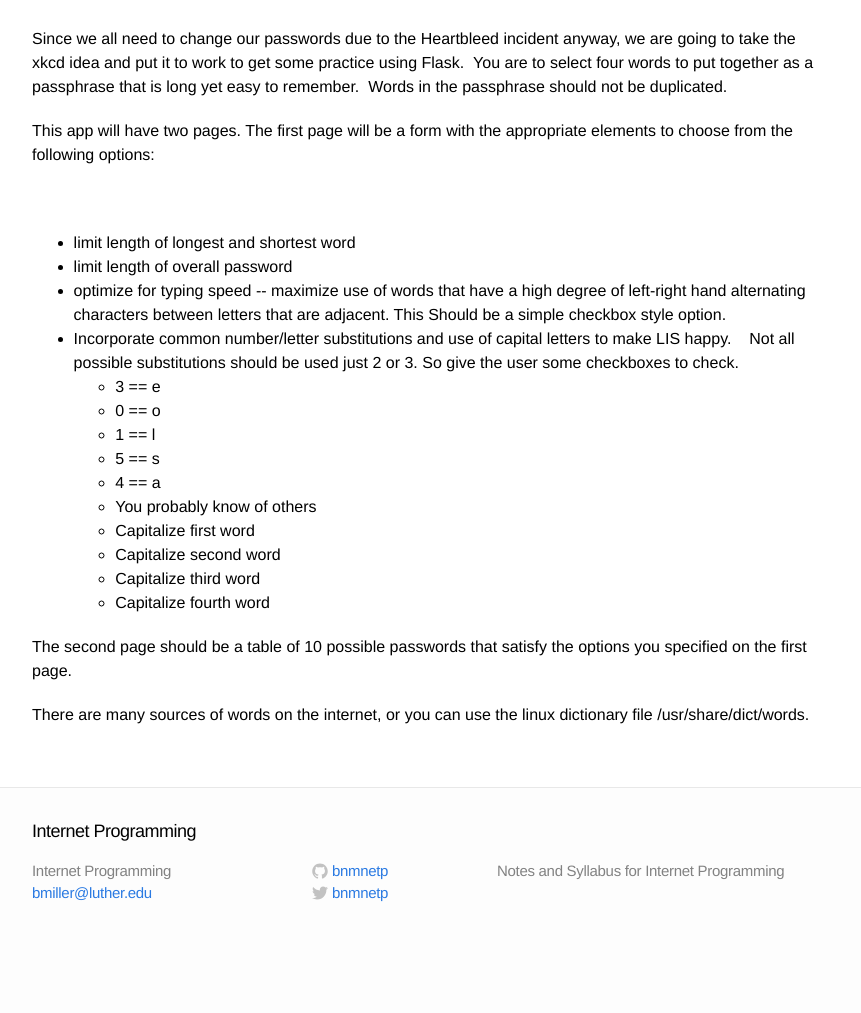
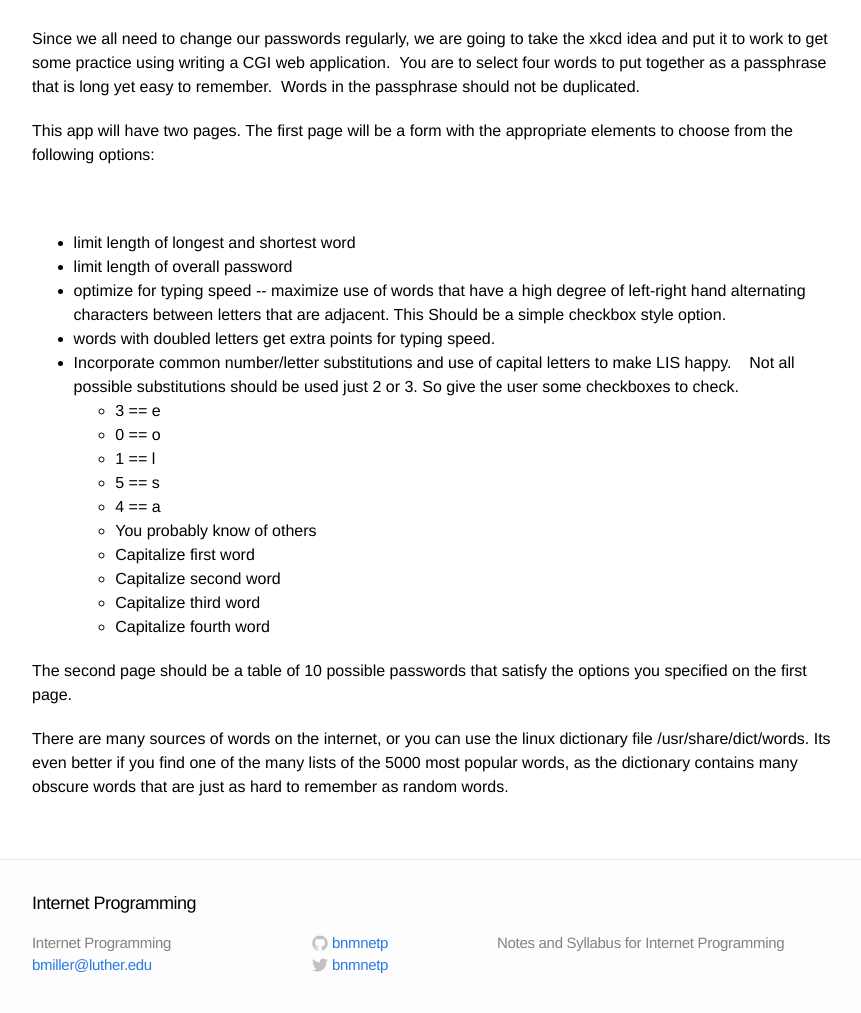
Before and after one commit to bnmnetp/CS365, a Jekyll site: the page built from _posts/2014-11-04-Goals-for-Week-of-Nov-04.markdown, in a window 1280 px wide and 1400 px high, scrolled down 707 px. Shown: the part 378-1391 px from the top of the window, without its empty margins (208-1069 px from the left). Built offline with Jekyll 4.4.1, drawn with Linux system fonts in a browser that asks for light colours; before the commit the page ends 2035 px from its top, so only the background shows below that.

Commit message:
remove flask references

```diff
--- a/_posts/2014-11-04-Goals-for-Week-of-Nov-04.markdown
+++ b/_posts/2014-11-04-Goals-for-Week-of-Nov-04.markdown
@@ -17,13 +17,14 @@ categories:
 * The XKCD Password Program
 
 <p class="p1"><img height="601" src="http://imgs.xkcd.com/comics/password_strength.png" width="740" /> </p>
-<p class="p1">Since we all need to change our passwords due to the Heartbleed incident anyway, we are going to take the xkcd idea and put it to work to get some practice using Flask.  You are to select four words to put together as a passphrase that is long yet easy to remember.  Words in the passphrase should not be duplicated.</p>
+<p class="p1">Since we all need to change our passwords regularly, we are going to take the xkcd idea and put it to work to get some practice using writing a CGI web application.  You are to select four words to put together as a passphrase that is long yet easy to remember.  Words in the passphrase should not be duplicated.</p>
 <p>This app will have two pages.  The first page will be a form with the appropriate elements to choose from the following options:</p>
 <p class="p1"> </p>
 <ul class="ul1">
 <li class="li2">limit length of longest and shortest word</li>
 <li class="li2">limit length of overall password</li>
 <li class="li2">optimize for typing speed -- maximize use of words that have a high degree of left-right hand alternating characters between letters that are adjacent. This Should be a simple checkbox style option.</li>
+<li class="li2">words with doubled letters get extra points for typing speed.</li>
 <li class="li2">Incorporate common number/letter substitutions and use of capital letters to make LIS happy.     Not all possible substitutions should be used just 2 or 3. So give the user some checkboxes to check.
 <ul class="ul2">
 <li class="li2">3 == e</li>
@@ -42,4 +43,4 @@ categories:
 <p>The second page should be a table of 10 possible passwords that satisfy the options you specified on the first page.</p>
 
 
-<p>There are many sources of words on the internet, or you can use the linux dictionary file /usr/share/dict/words.</p>
+<p>There are many sources of words on the internet, or you can use the linux dictionary file /usr/share/dict/words.  Its even better if you find one of the many lists of the 5000 most popular words, as the dictionary contains many obscure words that are just as hard to remember as random words.</p>
```
